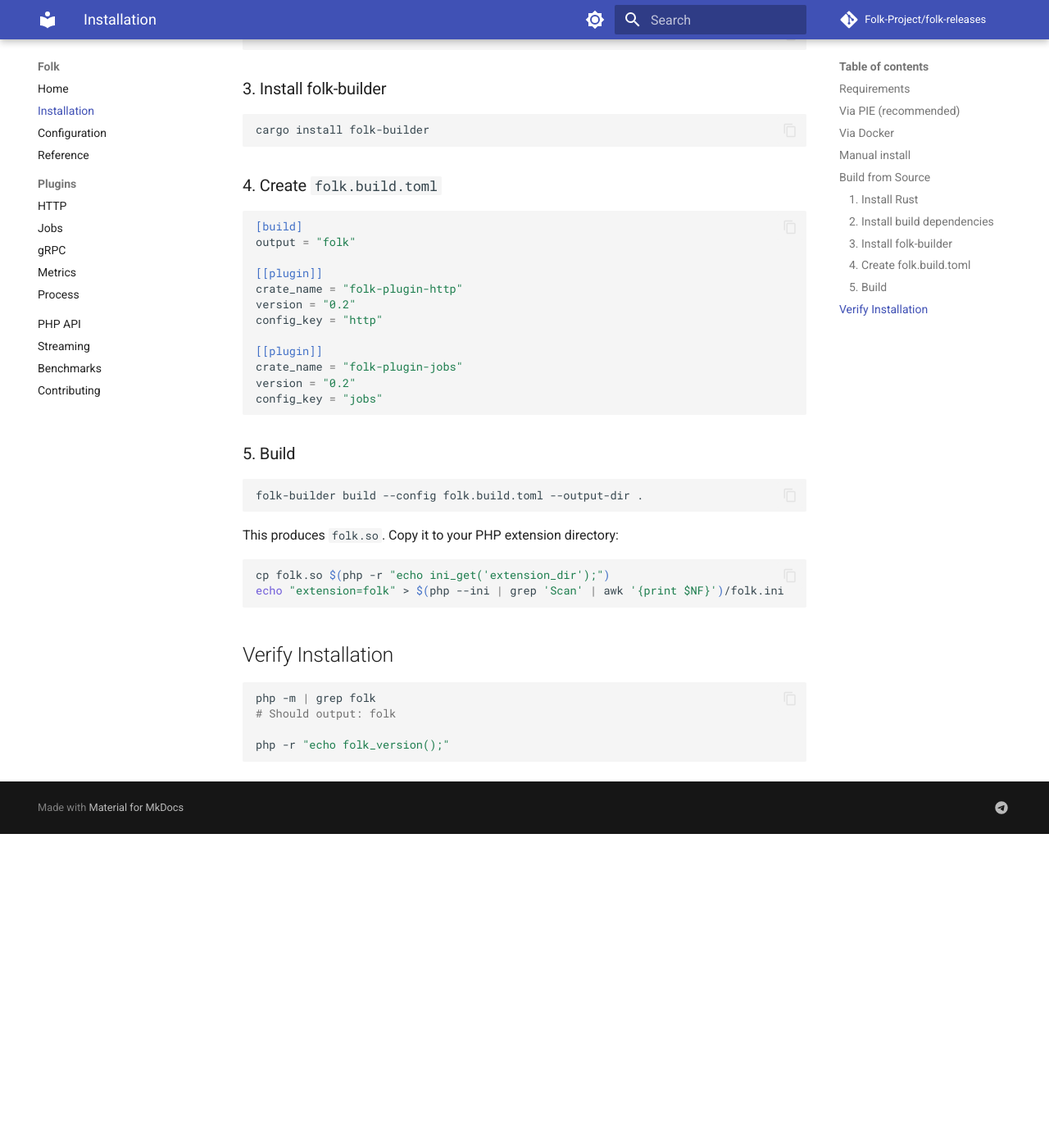
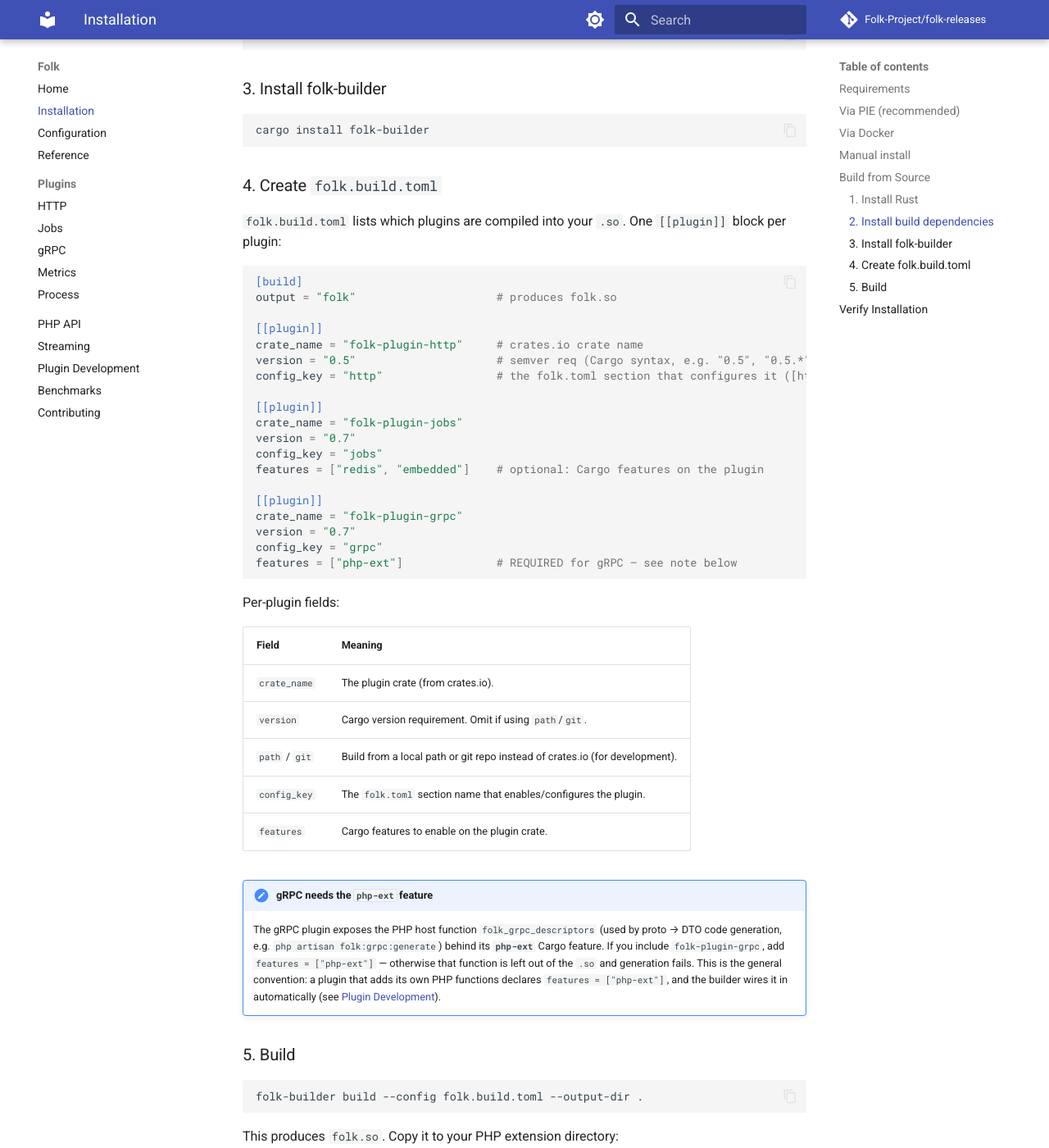
Before and after one commit to Folk-Project/folk-releases, an MkDocs documentation site: the page built from docs/installation.md, in a window 1280 px wide and 1400 px high, scrolled down 1610 px. Shown: the whole window at 82% size. Built offline with MkDocs 1.6.1 and Material for MkDocs 9.7.7, drawn with Linux system fonts in a browser that asks for light colours; comment, search, counter and statistics services are not loaded; before the commit the page ends 2627 px from its top, so only the background shows below that.

Commit message:
release+docs: name-agnostic php-ext plugin convention (phase 93, #91)
- build-manifest 0.2.12 (builder 0.2.20): gRPC → table form with
  features=["php-ext"] (the builder no longer auto-injects it by name, so the
  manifest must declare it to keep folk_grpc_descriptors in the prebuilt .so).
- docs/installation.md: full folk.build.toml schema (all [[plugin]] fields) +
  a callout that gRPC needs features=["php-ext"] — self-service custom builds.
- docs/plugin-development.md (new, in nav): how a plugin reaches PHP (RPC default;
  php-ext host-function convention for the rare case) so future plugin authors
  don't need to read the builder.
- RELEASE_NOTES: phase 93 only.

No PHP API change; GHCR .so rebuild pending (manual).

Co-Authored-By: Claude Opus 4.8 (1M context) <noreply@anthropic.com>

````diff
--- a/docs/installation.md
+++ b/docs/installation.md
@@ -84,20 +84,49 @@ cargo install folk-builder
 
 ### 4. Create `folk.build.toml`
 
+`folk.build.toml` lists which plugins are compiled into your `.so`. One
+`[[plugin]]` block per plugin:
+
 ```toml
 [build]
-output = "folk"
+output = "folk"                     # produces folk.so
 
 [[plugin]]
-crate_name = "folk-plugin-http"
-version = "0.2"
-config_key = "http"
+crate_name = "folk-plugin-http"     # crates.io crate name
+version = "0.5"                     # semver req (Cargo syntax, e.g. "0.5", "0.5.*")
+config_key = "http"                 # the folk.toml section that configures it ([http])
 
 [[plugin]]
 crate_name = "folk-plugin-jobs"
-version = "0.2"
+version = "0.7"
 config_key = "jobs"
+features = ["redis", "embedded"]    # optional: Cargo features on the plugin
+
+[[plugin]]
+crate_name = "folk-plugin-grpc"
+version = "0.7"
+config_key = "grpc"
+features = ["php-ext"]              # REQUIRED for gRPC — see note below
 ```
+
+Per-plugin fields:
+
+| Field | Meaning |
+|-------|---------|
+| `crate_name` | The plugin crate (from crates.io). |
+| `version` | Cargo version requirement. Omit if using `path`/`git`. |
+| `path` / `git` | Build from a local path or git repo instead of crates.io (for development). |
+| `config_key` | The `folk.toml` section name that enables/configures the plugin. |
+| `features` | Cargo features to enable on the plugin crate. |
+
+!!! important "gRPC needs the `php-ext` feature"
+    The gRPC plugin exposes the PHP host function `folk_grpc_descriptors` (used by
+    proto → DTO code generation, e.g. `php artisan folk:grpc:generate`) behind its
+    **`php-ext`** Cargo feature. If you include `folk-plugin-grpc`, add
+    `features = ["php-ext"]` — otherwise that function is left out of the `.so` and
+    generation fails. This is the general convention: a plugin that adds its own PHP
+    functions declares `features = ["php-ext"]`, and the builder wires it in
+    automatically (see [Plugin Development](plugin-development.md)).
 
 ### 5. Build
 
--- a/mkdocs.yml
+++ b/mkdocs.yml
@@ -49,6 +49,7 @@ nav:
       - Process: plugins/process.md
   - PHP API: php-api.md
   - Streaming: streaming.md
+  - Plugin Development: plugin-development.md
   - Benchmarks: benchmarks.md
   - Contributing: contributing.md
 
````
Also changed, not shown: RELEASE_NOTES.md (+27 -31 lines), build-manifest.toml (+10 -3 lines), docs/plugin-development.md (added, +104 -0 lines).
